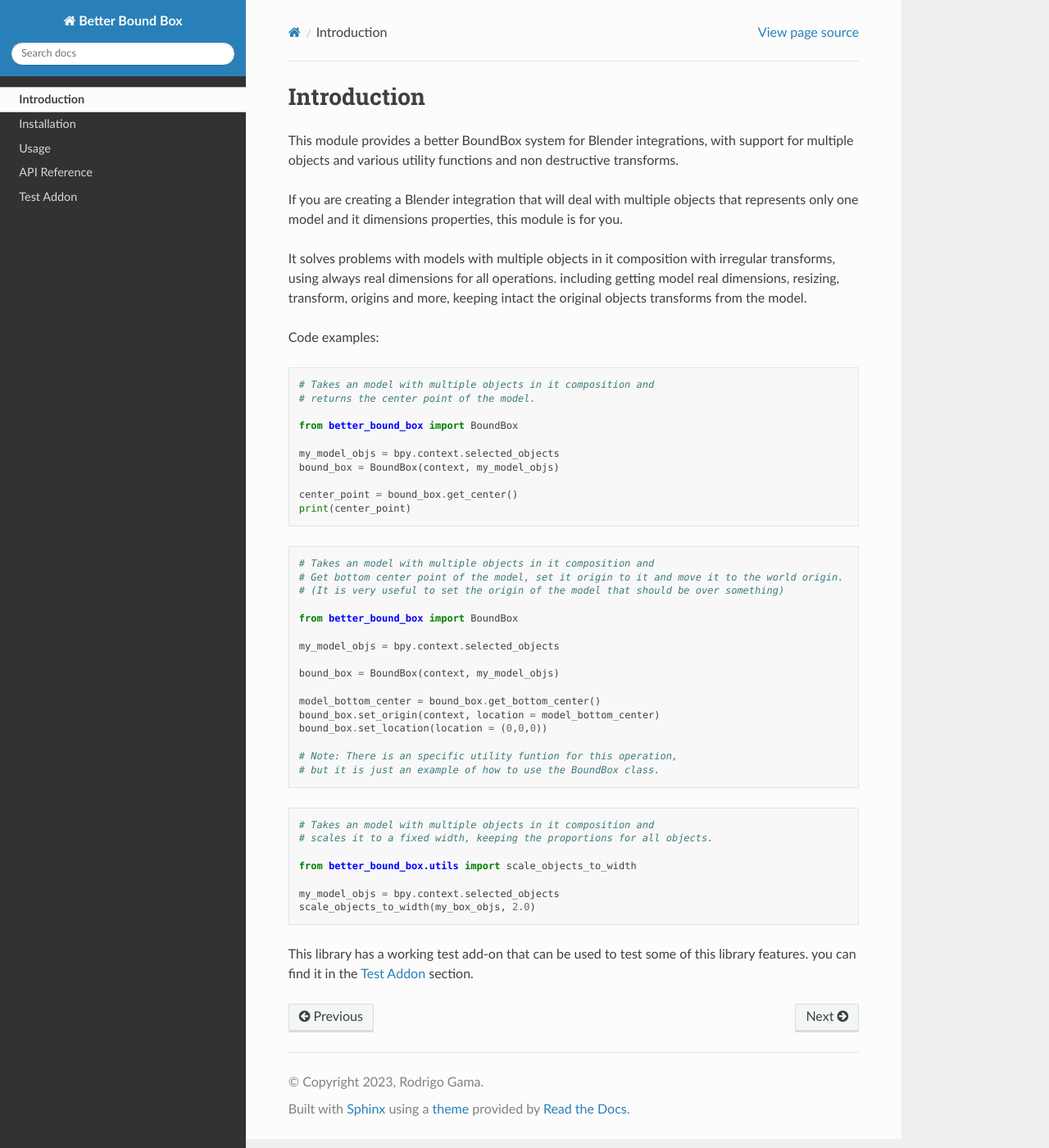
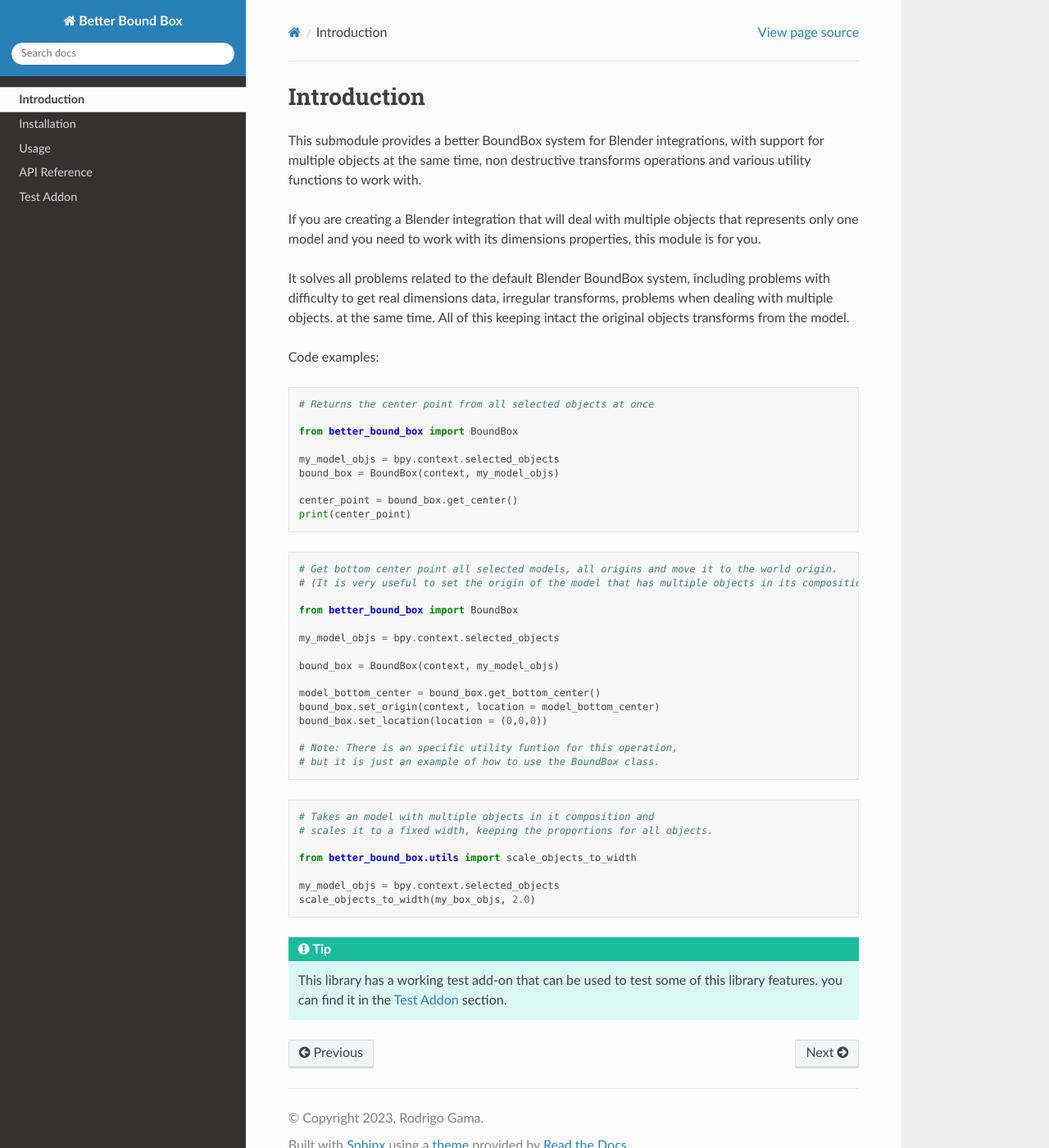
Before and after one commit to RodrigoGama1902/better-bound-box, a Sphinx documentation site: the page built from docs/source/introduction.rst, in a window 1280 px wide and 1400 px high. Shown: the whole window at 82% size. Built offline with Sphinx 7.4.7 and the Read the Docs theme 2.0.0, drawn with Linux system fonts in a browser that asks for light colours.

```diff
--- a/README.rst
+++ b/README.rst
@@ -22,6 +22,7 @@ To build the documentation, run the following command from the root of the
 .. code-block:: bash
 
     python -m pip install sphinx
+    python -m pip install sphinx-rtd-theme
     sphinx-build -b html docs/source/ docs/build/html
 
 The documentation will be built under ``docs/build/html``. after that, open the index.html file.
--- a/docs/source/conf.py
+++ b/docs/source/conf.py
@@ -42,7 +42,7 @@ html_static_path = ['_static']
 autodoc_default_flags = ['members', 'undoc-members', 'show-inheritance']
 autodoc_member_order = 'bysource'
 
-autodoc_mock_imports = ["bpy","bmesh"]
+autodoc_mock_imports = ["bpy","bmesh", "mathutils"]
 
 def autodoc_skip(app, what, name, obj, skip, options):
     '''Don't skip __init__ method for autodoc.'''
--- a/docs/source/index.rst
+++ b/docs/source/index.rst
@@ -7,7 +7,7 @@ Welcome to Better Bound Box's documentation!
 ============================================
 
 .. toctree::
-   :maxdepth: 2
+   :maxdepth: 1
 
    introduction
    installing
--- a/docs/source/introduction.rst
+++ b/docs/source/introduction.rst
@@ -4,23 +4,23 @@
 Introduction
 ************
 
-This module provides a better BoundBox system for Blender integrations,
-with support for multiple objects and various utility functions and non destructive transforms.
+This submodule provides a better BoundBox system for Blender integrations,
+with support for multiple objects at the same time, non destructive transforms operations
+and various utility functions to work with.
 
 If you are creating a Blender integration that will deal with
-multiple objects that represents only one model and it dimensions properties,
-this module is for you.
+multiple objects that represents only one model and you need to work with
+its dimensions properties, this module is for you.
 
-It solves problems with models with multiple objects in it composition with irregular transforms,
-using always real dimensions for all operations. including getting model real dimensions, resizing,
-transform, origins and more, keeping intact the original objects transforms from the model.
+It solves all problems related to the default Blender BoundBox system, including problems with
+difficulty to get real dimensions data, irregular transforms, problems when dealing with multiple objects.
+at the same time. All of this keeping intact the original objects transforms from the model.
 
 Code examples:
 
 .. code-block:: python
 
-    # Takes an model with multiple objects in it composition and
-    # returns the center point of the model.
+    # Returns the center point from all selected objects at once
 
     from better_bound_box import BoundBox
 
@@ -32,9 +32,8 @@ Code examples:
 
 .. code-block:: python
 
-    # Takes an model with multiple objects in it composition and
-    # Get bottom center point of the model, set it origin to it and move it to the world origin.
-    # (It is very useful to set the origin of the model that should be over something)
+    # Get bottom center point all selected models, all origins and move it to the world origin.
+    # (It is very useful to set the origin of the model that has multiple objects in its composition)
 
     from better_bound_box import BoundBox
 
@@ -59,5 +58,5 @@ Code examples:
     my_model_objs = bpy.context.selected_objects
     scale_objects_to_width(my_box_objs, 2.0)
 
-This library has a working test add-on that can be used to test some of this library features.
-you can find it in the :ref:`test_addon` section.
+.. tip:: This library has a working test add-on that can be used to test some of this library features.
+    you can find it in the :ref:`test_addon` section.
--- a/docs/source/test_addon.rst
+++ b/docs/source/test_addon.rst
@@ -3,8 +3,8 @@
 Test Addon
 ------------
 
-You can use this library repository as a Blender add-on installation,
-so you can test the functionality of the library. To install it just zip the repository folder
+You can use this submodule repository as a Blender add-on installation,
+so you can test the functionality of it. To install it just zip the submodule repository folder
 and install it as a Blender add-on. The add-on can be found in the ``3D View`` in a tab named ``BOBB``.
 
 Here are the current test operators shown in the add-on panel:
```
Also changed, not shown: docs/source/installing.rst (+14 -11 lines), docs/source/usage.rst (+4 -9 lines), 2 other files.
